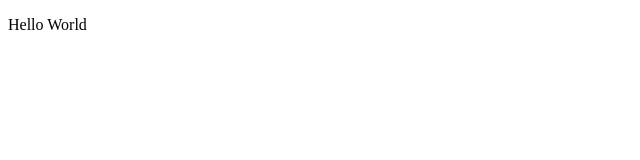
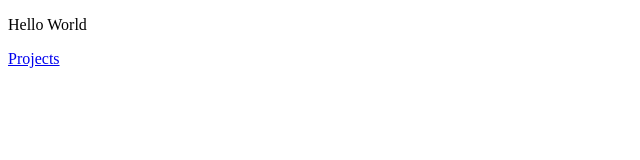
Before and after one commit to calham21/calham21.github.io, a plain HTML site: page index.html in a window 1280 px wide. Shown: the full height of the page, 0-640 px from the left. Drawn offline with Linux system fonts and the light colour scheme.

Commit message:
Update index.html

```diff
--- a/index.html
+++ b/index.html
@@ -6,5 +6,7 @@
 
     <body>
         <p> Hello World</p>
+
+        <nav><a href="projects.html">Projects</a></nav>
     </body>
 </html>
```
